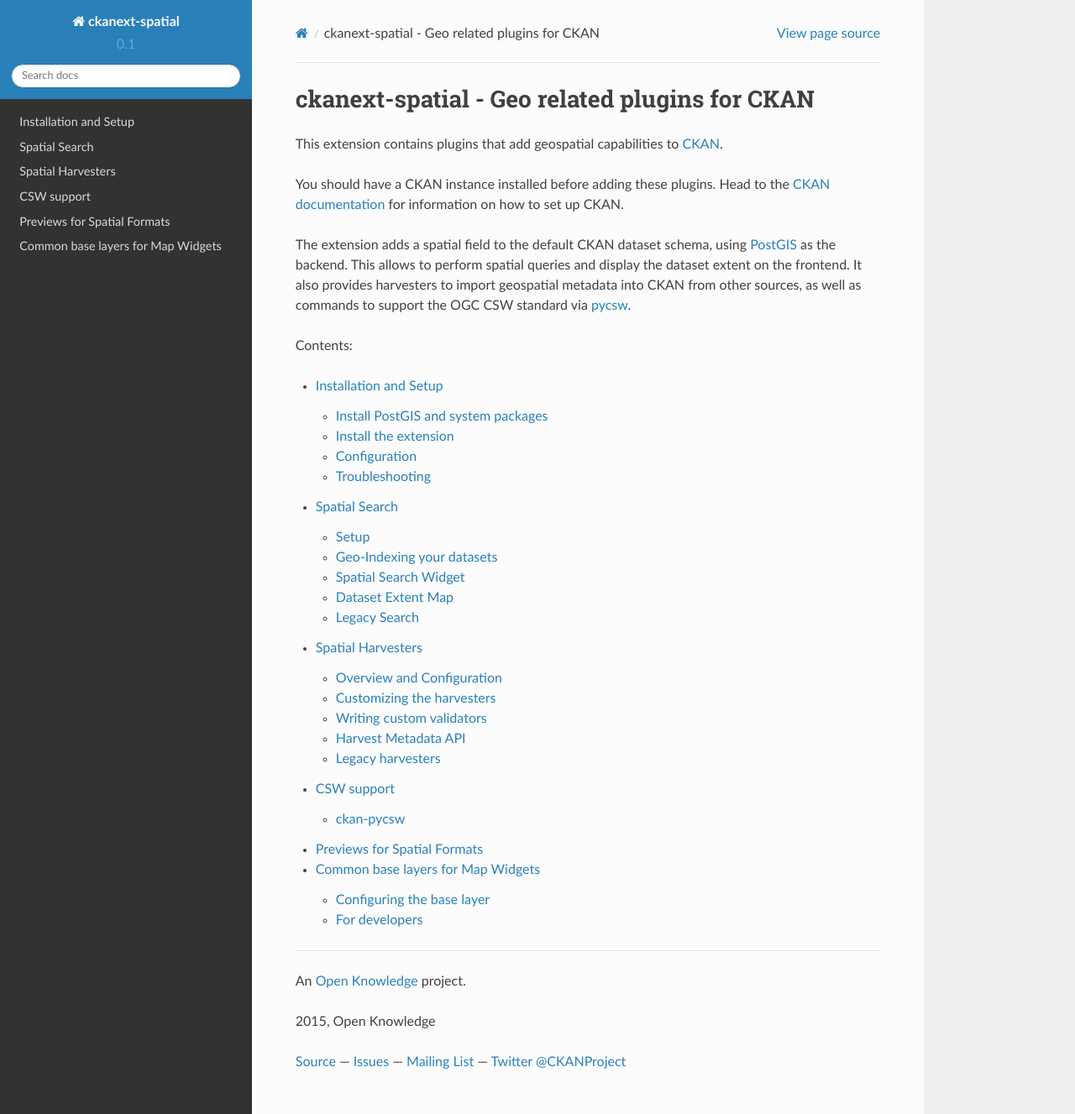
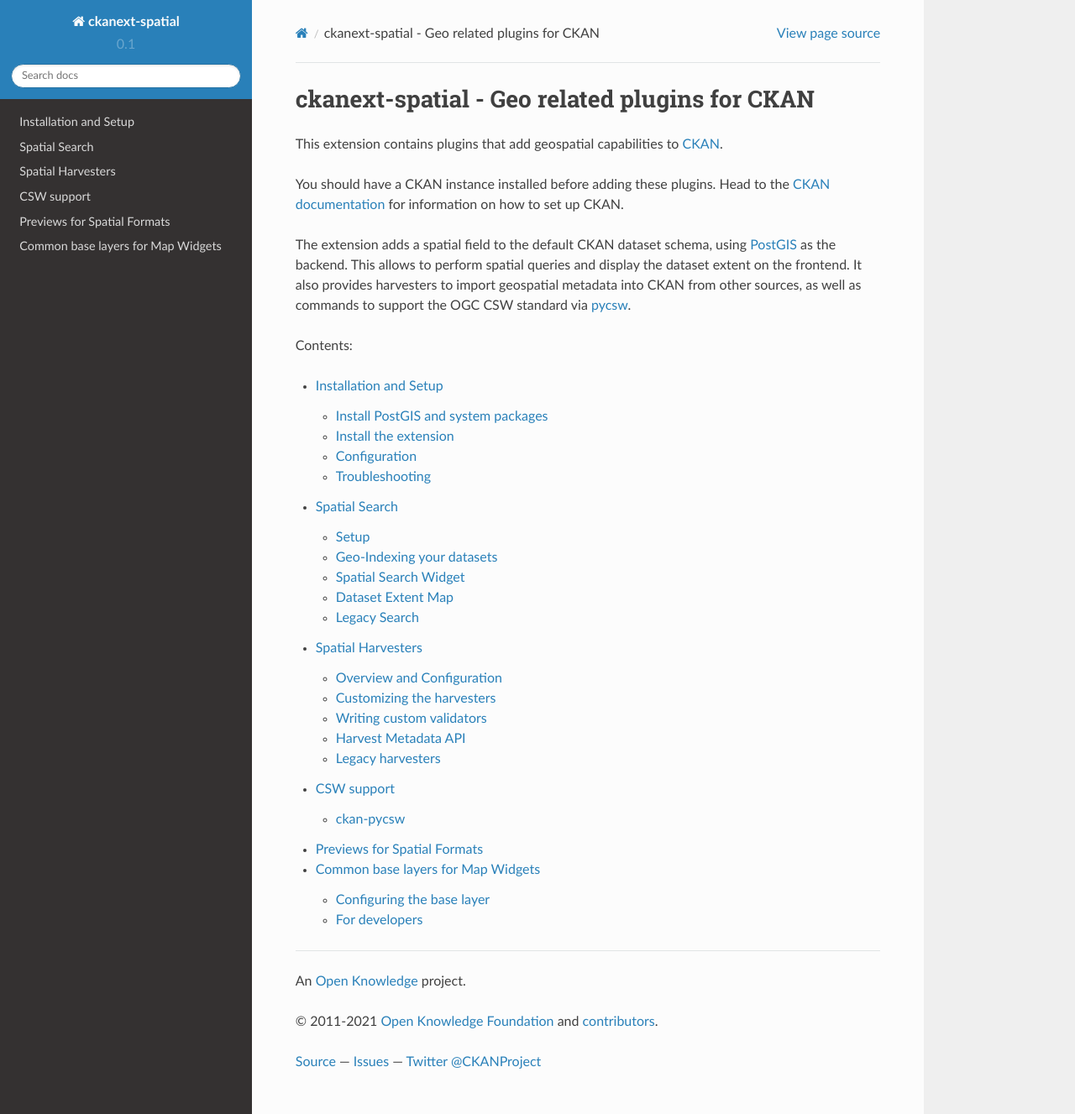
Before and after one commit to ckan/ckanext-spatial, a Sphinx documentation site: the page built from doc/index.rst, in a window 1280 px wide and 1327 px high. Shown: the whole window at 84% size. Built offline with Sphinx 7.4.7 and the Read the Docs theme 2.0.0, drawn with Linux system fonts in a browser that asks for light colours.

```diff
--- a/doc/_templates/footer.html
+++ b/doc/_templates/footer.html
@@ -11,11 +11,9 @@
   </p>
 
   <p>
-  <a href="https://github.com/okfn/ckanext-spatial">Source</a>
+  <a href="https://github.com/ckan/ckanext-spatial">Source</a>
   &mdash;
-  <a href="https://github.com/okfn/ckanext-spatial/issues">Issues</a>
-  &mdash;
-  <a href="http://lists.okfn.org/mailman/listinfo/ckan-dev">Mailing List</a>
+  <a href="https://github.com/ckan/ckanext-spatial/issues">Issues</a>
   &mdash;
   <a href="http://twitter.com/CKANProject">Twitter @CKANProject</a>
   </p>
--- a/doc/conf.py
+++ b/doc/conf.py
@@ -41,7 +41,7 @@ master_doc = 'index'
 
 # General information about the project.
 project = u'ckanext-spatial'
-copyright = u'2015, Open Knowledge'
+copyright = u'&copy; 2011-2021 <a href="https://okfn.org/">Open Knowledge Foundation</a> and <a href="https://github.com/ckan/ckanext-spatial/graphs/contributors">contributors</a>.'
 
 # The version info for the project you're documenting, acts as replacement for
 # |version| and |release|, also used in various other places throughout the
```
Also changed, not shown: README.rst (+5 -5 lines).
